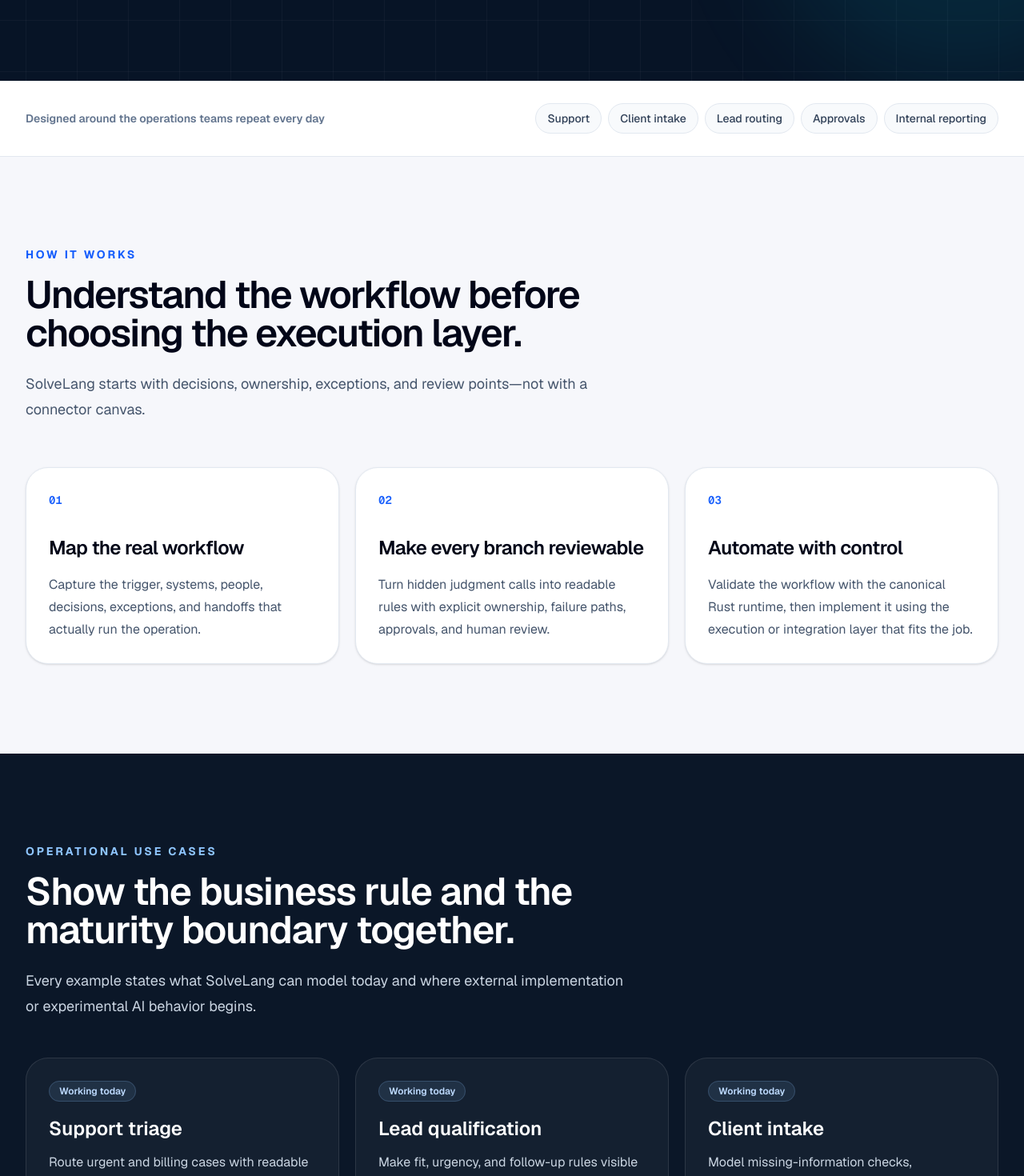
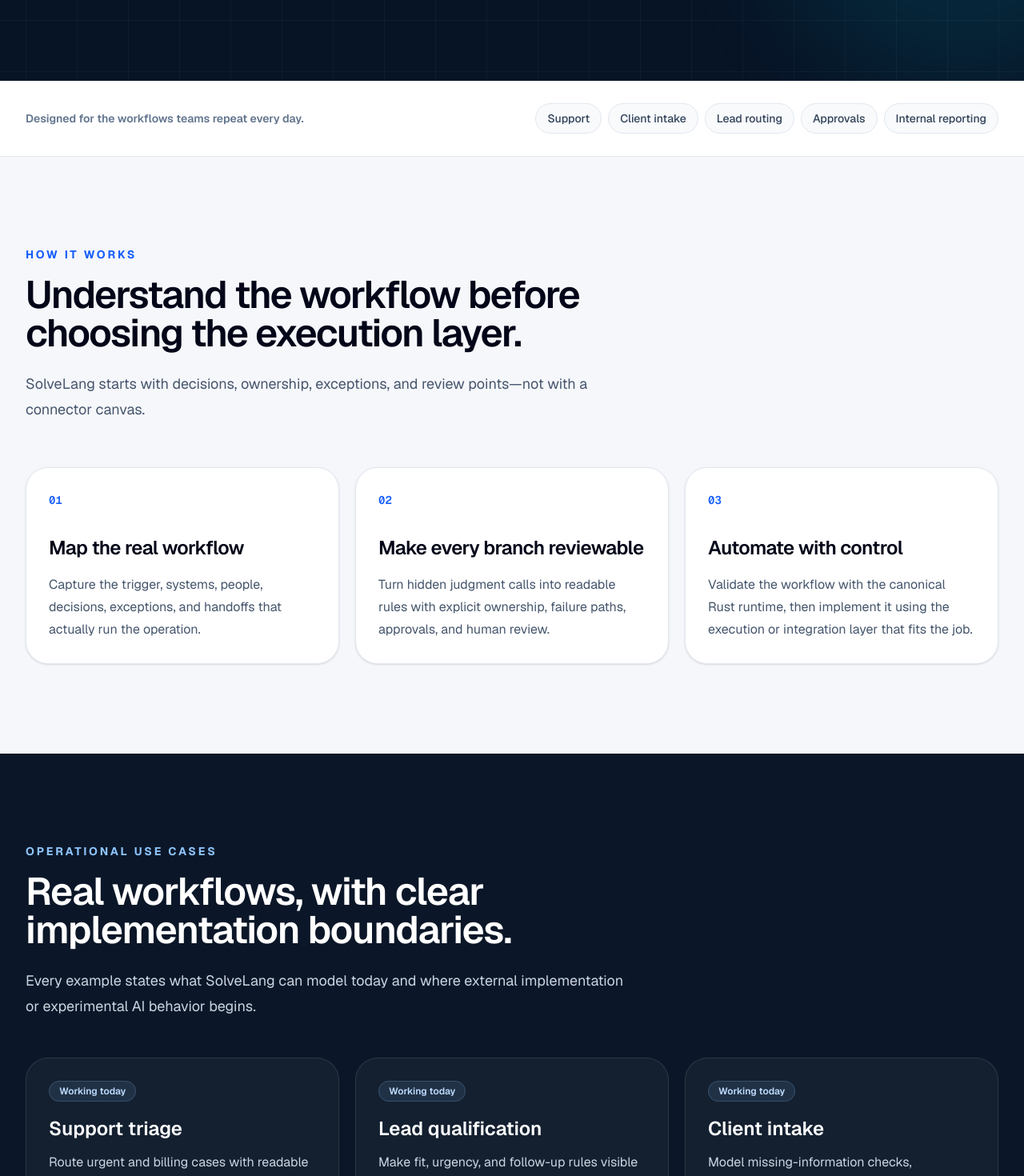
Before and after one commit to saiidz/solvelang, a Next.js app in the folder site/: page / in a window 1280 px wide. Shown: the part 1080-2550 px from the top of the page at 80% size. Built offline with nearby package versions, Linux system fonts and the light colour scheme; no server answers.

Commit message:
copy: refine restored homepage messaging

```diff
--- a/site/app/(english)/landing/page.tsx
+++ b/site/app/(english)/landing/page.tsx
@@ -189,7 +189,7 @@
 
         <section className="border-b border-slate-200 bg-white">
           <div className="mx-auto flex max-w-7xl flex-col gap-5 px-5 py-7 sm:px-8 lg:flex-row lg:items-center lg:justify-between">
-            <p className="text-sm font-semibold text-slate-500">Designed around the operations teams repeat every day</p>
+            <p className="text-sm font-semibold text-slate-500">Designed for the workflows teams repeat every day.</p>
             <div className="flex flex-wrap gap-2 text-sm font-medium text-slate-700">
               {["Support", "Client intake", "Lead routing", "Approvals", "Internal reporting"].map((item) => (
                 <span key={item} className="rounded-full border border-slate-200 bg-slate-50 px-3.5 py-2">{item}</span>
@@ -219,7 +219,7 @@
           <div className="mx-auto max-w-7xl px-5 sm:px-8">
             <div className="max-w-3xl">
               <p className="text-sm font-bold uppercase tracking-[0.2em] text-blue-300">Operational use cases</p>
-              <h2 className="mt-4 text-4xl font-semibold tracking-tight sm:text-5xl">Show the business rule and the maturity boundary together.</h2>
+              <h2 className="mt-4 text-4xl font-semibold tracking-tight sm:text-5xl">Real workflows, with clear implementation boundaries.</h2>
               <p className="mt-6 text-lg leading-8 text-slate-300">Every example states what SolveLang can model today and where external implementation or experimental AI behavior begins.</p>
             </div>
             <div className="mt-12 grid gap-5 md:grid-cols-2 lg:grid-cols-3">
@@ -273,7 +273,7 @@
         <section id="architecture" className="border-y border-slate-200 bg-slate-100 py-24 text-slate-950">
           <div className="mx-auto max-w-7xl px-5 sm:px-8">
             <p className="text-sm font-bold uppercase tracking-[0.2em] text-blue-600">Architecture</p>
-            <h2 className="mt-4 max-w-3xl text-4xl font-semibold tracking-tight sm:text-5xl">A language layer first, with derived experiences around it.</h2>
+            <h2 className="mt-4 max-w-3xl text-4xl font-semibold tracking-tight sm:text-5xl">One readable workflow layer, multiple ways to explore and run it.</h2>
             <div className="mt-12 grid gap-5 md:grid-cols-2 lg:grid-cols-4">
               {[
                 ["1. Language", "Lexer, parser, AST, validation, diagnostics, and runtime semantics in Rust."],
```
